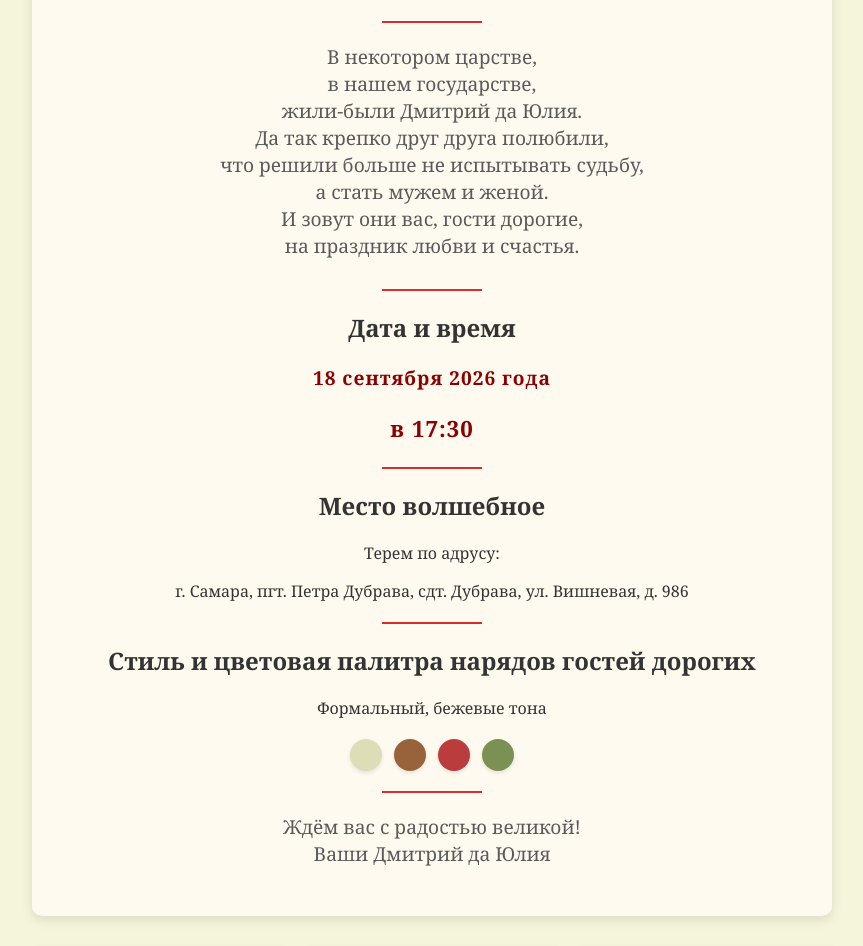
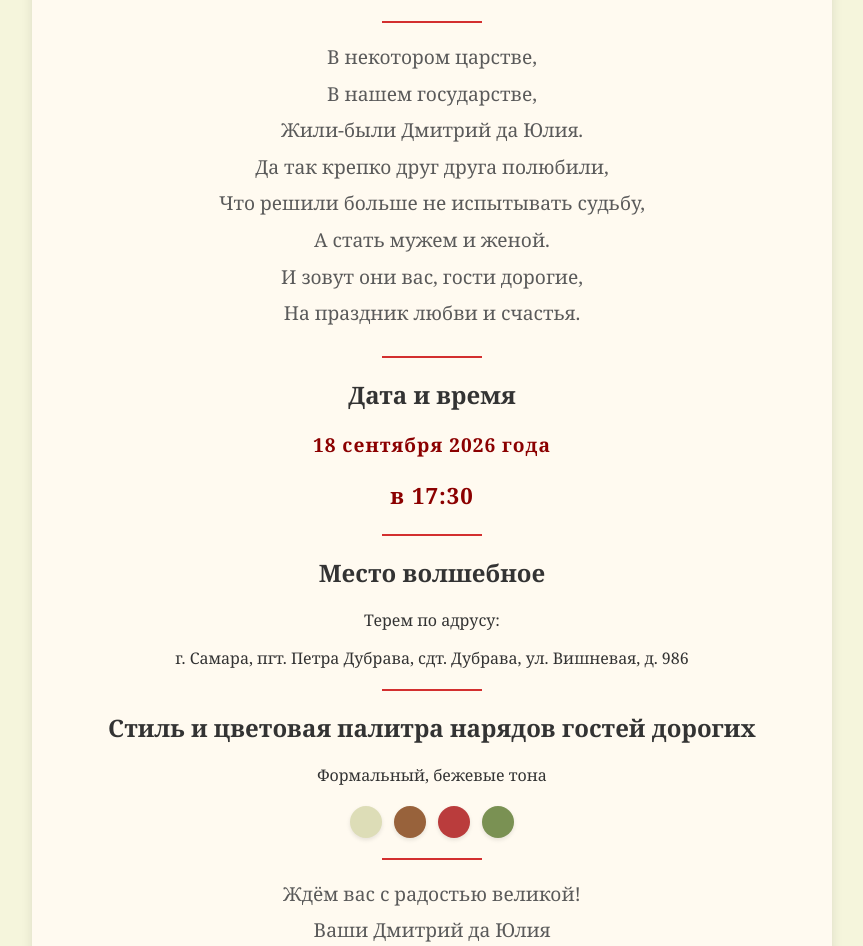
Before and after one commit to 9kaluga/wedding, a React (Vite) app: page / in a window 1280 px wide. Shown: the part 104-1050 px from the top of the page, without its empty margins (208-1071 px from the left). Built offline with nearby package versions, Linux system fonts and the light colour scheme.

Commit message:
feat(22): фикс скачков UI, изменена ссылка на чат, стили и текст

```diff
--- a/src/components/ChatLink.tsx
+++ b/src/components/ChatLink.tsx
@@ -6,8 +6,12 @@ export const ChatLink = () => {
       style={{
         textAlign: "center",
         marginBottom: "150px",
+        padding: "15px",
         fontSize: "20px",
         color: "#666",
+        background: "#fffaf0",
+        borderRadius: "8px",
+        boxShadow: "0 2px 4px rgba(0,0,0,0.1)",
         zIndex: 1002,
       }}
     >
--- a/src/components/RsvpConfirmation.tsx
+++ b/src/components/RsvpConfirmation.tsx
@@ -171,7 +171,7 @@ const RsvpConfirmation: React.FC = () => {
         className="rsvp-container"
         style={{
           position: "relative",
-          height: "100%", // Занимает оставшееся место внутри внешнего контейнера
+          height: "150px", // Занимает оставшееся место внутри внешнего контейнера
         }}
       >
         <button
@@ -183,8 +183,9 @@ const RsvpConfirmation: React.FC = () => {
           onMouseEnter={handleMouseEnter} // Добавляем обработчик наведения
           style={{
             position: "absolute",
-            left: `${buttonPosition.x}px`,
-            top: `${buttonPosition.y}px`,
+            // left: `${buttonPosition.x}px`,
+            // top: `${buttonPosition.y}px`,
+            transform: `translate(${buttonPosition.x}px, ${buttonPosition.y}px)`,
             width: "250px",
             height: "50px",
             fontSize: "18px",
@@ -194,7 +195,8 @@ const RsvpConfirmation: React.FC = () => {
             borderRadius: "8px",
             cursor: "pointer",
             boxShadow: "0 4px 8px rgba(255, 77, 77, 0.4)",
-            transition: "left 0.8s, top 0.8s, box-shadow 0.2s", // Плавное движение и переход тени
+            // transition: "left 0.8s, top 0.8s, box-shadow 0.2s", // Плавное движение и переход тени
+            transition: "transform 0.8s, box-shadow 0.2s",
             zIndex: 1000,
           }}
           onMouseDown={(e) => {
--- a/src/components/TipsSection.tsx
+++ b/src/components/TipsSection.tsx
@@ -64,6 +64,7 @@ const TipsSection: React.FC = () => {
           <ul style={{ textAlign: "left", paddingLeft: "20px", color: "#333" }}>
             <li>Скуку точить;</li>
             <li>В сторонку грустить;</li>
+            <li>Голодными быть;</li>
             <li>Без плясок уходить!</li>
           </ul>
         </div>
@@ -96,8 +97,8 @@ const TipsSection: React.FC = () => {
           </h3>
           <ul style={{ textAlign: "left", paddingLeft: "20px", color: "#333" }}>
             <li>
-              Вместо букетов будем рады бутылке вина. Её мы откроем на
-              годовщину!
+              Вместо букетов будем рады бутылке красного полусладкого. Её мы
+              откроем на годовщину!
             </li>
           </ul>
         </div>
--- a/src/components/WeddingCard.tsx
+++ b/src/components/WeddingCard.tsx
@@ -11,22 +11,16 @@ const WeddingCard: React.FC = () => {
             {weddingData.couple.groom} & {weddingData.couple.bride}
           </h1>
           <div className="divider"></div>
-          <p className="invitation-text">
-            В некотором царстве, <br />
-            в нашем государстве,
-            <br />
-            жили-были Дмитрий да Юлия.
-            <br />
-            Да так крепко друг друга полюбили,
-            <br />
-            что решили больше не испытывать судьбу, <br />
-            а стать мужем и женой.
-            <br />
-            И зовут они вас, гости дорогие,
-            <br />
-            на праздник любви и счастья.
-            <br />
-          </p>
+          <div className="invitation-text">
+            <p>В некотором царстве,</p>
+            <p>В нашем государстве,</p>
+            <p>Жили-были Дмитрий да Юлия.</p>
+            <p>Да так крепко друг друга полюбили,</p>
+            <p>Что решили больше не испытывать судьбу,</p>
+            <p>А стать мужем и женой.</p>
+            <p>И зовут они вас, гости дорогие,</p>
+            <p>На праздник любви и счастья.</p>
+          </div>
         </div>
         <div className="divider"></div>
         <div className="card-body">
@@ -70,10 +64,10 @@ const WeddingCard: React.FC = () => {
           </div>
         </div>
         <div className="divider"></div>
-        <p className="invitation-text">
-          Ждём вас с радостью великой! <br />
-          Ваши Дмитрий да Юлия
-        </p>
+        <div className="invitation-text">
+          <p>Ждём вас с радостью великой!</p>
+          <p>Ваши Дмитрий да Юлия</p>
+        </div>
       </div>
       <PhotoGallery />
     </>
--- a/src/data/weddingData.ts
+++ b/src/data/weddingData.ts
@@ -13,7 +13,7 @@ export const weddingData = {
     coordinates: [50.37733, 53.3003],
   },
   dressCode: "Формальный, бежевые тона",
-  chatLink: "https://vk.me/join/Qk9qST9Tj3bEVOQ44urc0a0Hf3IbB9WdIqM=",
+  chatLink: "https://vk.me/join/E4JevDvTNvZ9guxbwYRPP3Usz9mkHWDRdEM=",
   registry: [
     { name: "Банковский счет", details: "Реквизиты для подарков" },
     { name: "Деньги", details: "В конвертах" },
--- a/src/styles/App.css
+++ b/src/styles/App.css
@@ -57,6 +57,13 @@ body {
 .invitation-text {
   font-size: 1.2rem;
   color: #5a5a5a;
+}
+.invitation-text p {
+  margin: 0 0 0.5em 0; /* Отступ между абзацами */
+  text-align: center;
+  max-width: 600px;
+  margin-left: auto;
+  margin-right: auto;
 }
 
 /* Цветовая палитра */
```
